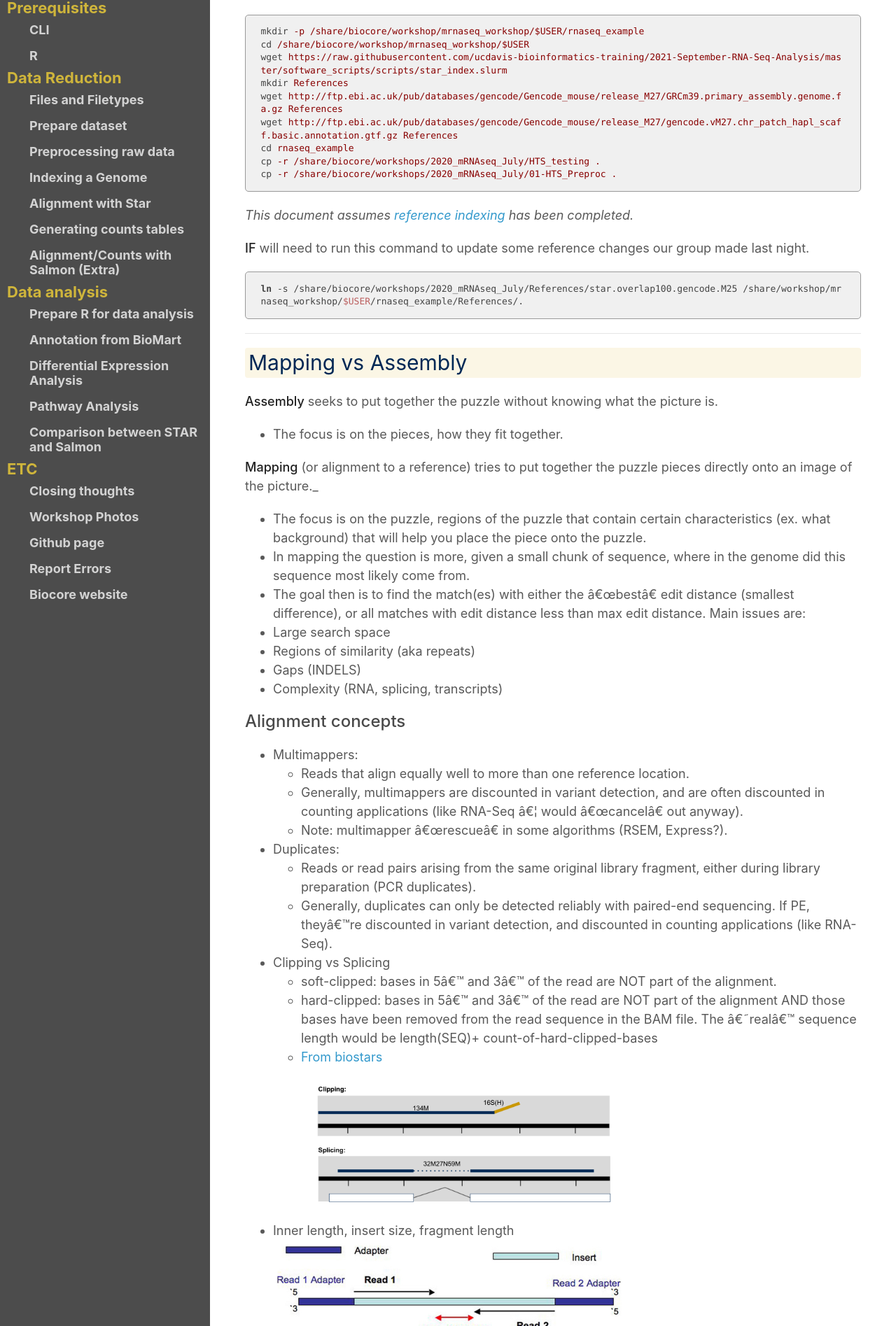
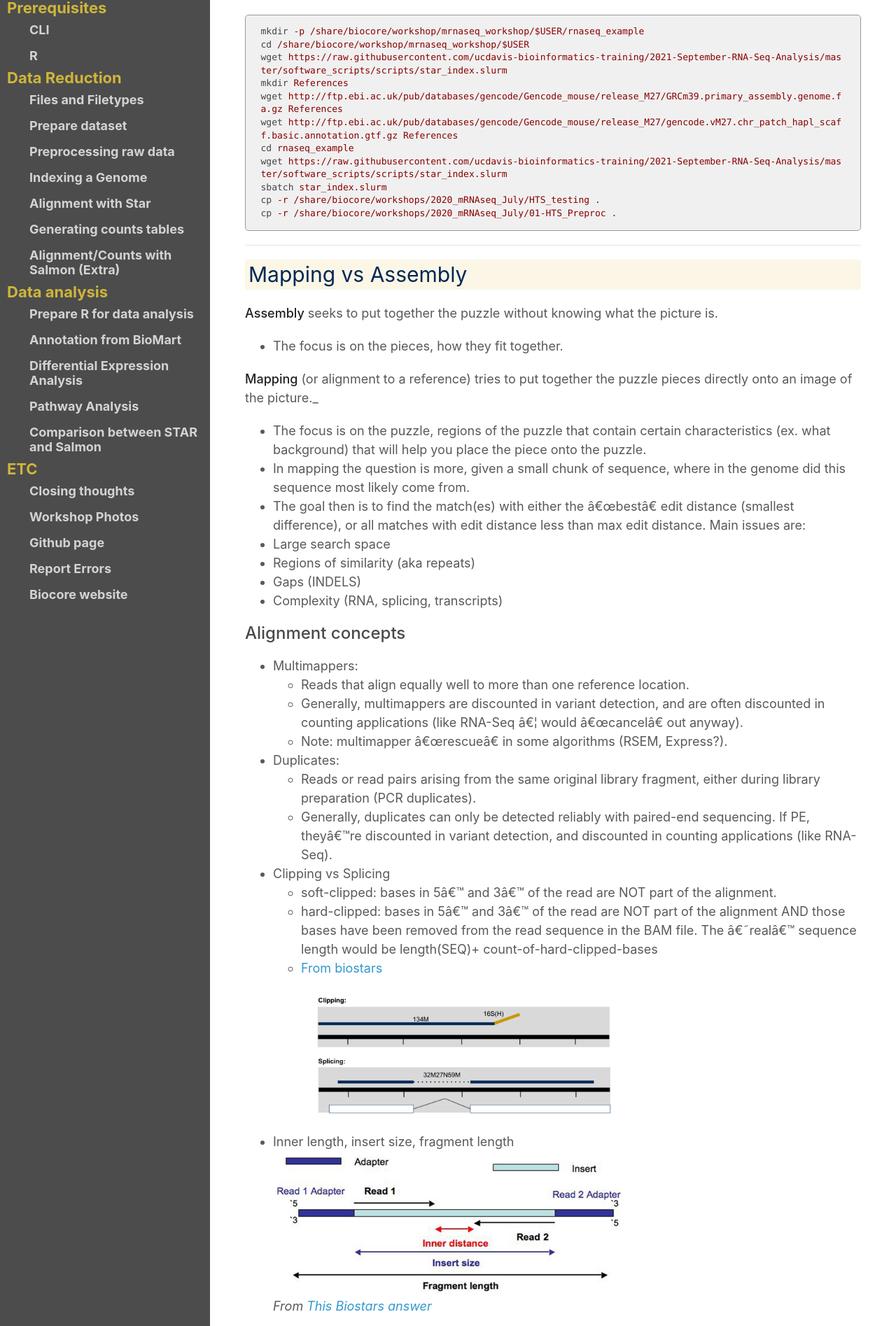
Before and after one commit to ucdavis-bioinformatics-training/2021-September-RNA-Seq-Analysis, a Jekyll site: the page built from data_reduction/02-alignment_mm.md, in a window 1280 px wide. Shown: the part 586-2481 px from the top of the page at 70% size. Built offline with Jekyll 4.4.1, drawn with Linux system fonts in a browser that asks for light colours; our own code applies the rules of GitHub Pages for plain Markdown files.

Commit message:
catching up

````diff
--- a/data_reduction/02-alignment_mm.md
+++ b/data_reduction/02-alignment_mm.md
@@ -22,17 +22,10 @@ mkdir References
 wget http://ftp.ebi.ac.uk/pub/databases/gencode/Gencode_mouse/release_M27/GRCm39.primary_assembly.genome.fa.gz References
 wget http://ftp.ebi.ac.uk/pub/databases/gencode/Gencode_mouse/release_M27/gencode.vM27.chr_patch_hapl_scaff.basic.annotation.gtf.gz References
 cd rnaseq_example
+wget https://raw.githubusercontent.com/ucdavis-bioinformatics-training/2021-September-RNA-Seq-Analysis/master/software_scripts/scripts/star_index.slurm
+sbatch star_index.slurm
 cp -r /share/biocore/workshops/2020_mRNAseq_July/HTS_testing .
 cp -r /share/biocore/workshops/2020_mRNAseq_July/01-HTS_Preproc .
-```
-
-
-*This document assumes [reference indexing](./02-alignment-indexref_mm.md) has been completed.*
-
-**IF** will need to run this command to update some reference changes our group made last night.
-
-```bash
-ln -s /share/biocore/workshops/2020_mRNAseq_July/References/star.overlap100.gencode.M25 /share/workshop/mrnaseq_workshop/$USER/rnaseq_example/References/.
 ```
 
 ---
````
